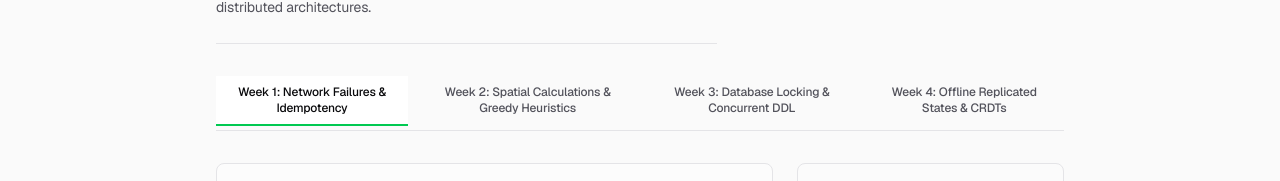
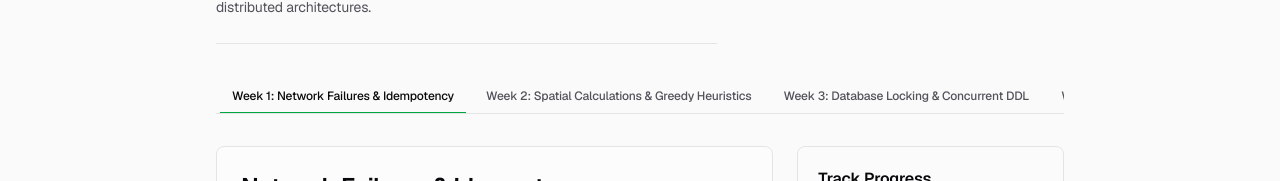
Before and after one commit to Jack-Of-Aces/dev-ledgr, a Next.js app in the folder frontend/: page /coaching/backend-fundamentals in a window 1280 px wide. Shown: the part 364-545 px from the top of the page. Built offline with nearby package versions, Linux system fonts and the light colour scheme; no server answers.

Commit message:
style: improve active tab borders and padding on coaching milestone selector

```diff
--- a/frontend/src/app/coaching/[id]/page.tsx
+++ b/frontend/src/app/coaching/[id]/page.tsx
@@ -60,7 +60,7 @@ export default function CoachingDetailPage() {
       </div>
 
       {/* Week Selector Tabs */}
-      <div role="tablist" aria-label="Curriculum milestone weeks" className="flex border-b border-line gap-2 overflow-x-auto pb-1 text-xs">
+      <div role="tablist" aria-label="Curriculum milestone weeks" className="flex border-b border-line gap-2 overflow-x-auto px-1 pt-1 text-xs">
         {itinerary.milestones.map((m) => (
           <button
             key={m.week}
@@ -72,9 +72,9 @@ export default function CoachingDetailPage() {
               setActiveWeek(m.week);
               setPromptOutput(null);
             }}
-            className={`px-4 py-2 cursor-pointer font-medium transition-colors border-b-2 ${
+            className={`px-3 py-2 cursor-pointer font-medium transition-colors border-b-2 whitespace-nowrap -mb-px ${
               activeWeek === m.week
-                ? 'border-green-500 bg-card text-text-0'
+                ? 'border-green-600 dark:border-green-400 text-text-0'
                 : 'border-transparent text-text-1 hover:text-text-0'
             }`}
           >
```
